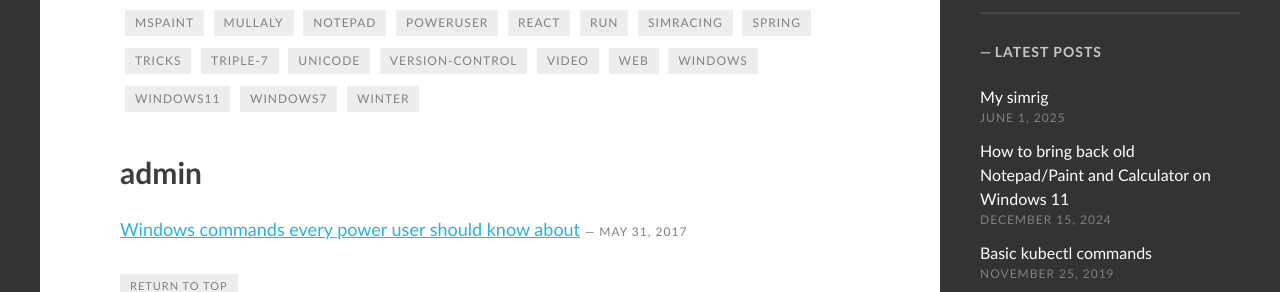
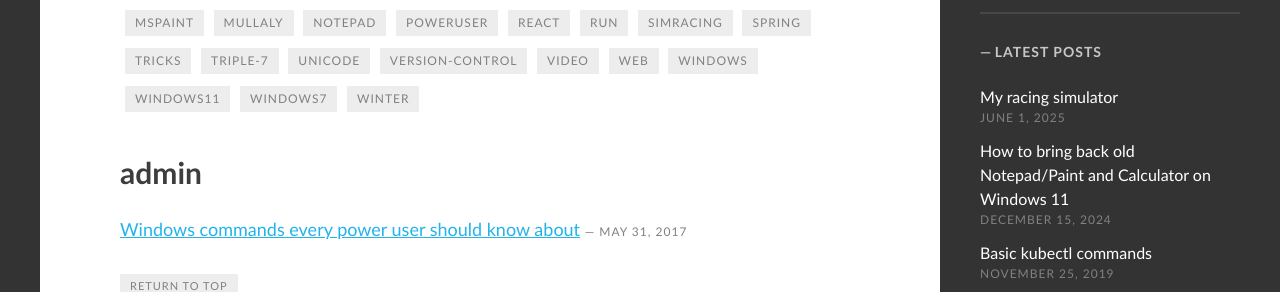
Before and after one commit to mdavid626/blog, a Jekyll site: the page built from tags/index.html, in a window 1280 px wide and 900 px high, scrolled down 457 px. Shown: the part 173-465 px from the top of the window. Built offline with Jekyll 4.4.1, drawn with Linux system fonts in a browser that asks for light colours; some web fonts are replaced; some of the changed text lies outside the part shown.

Commit message:
Fix name

```diff
--- a/_posts/2025-06-01-My-simrig.md
+++ b/_posts/2025-06-01-My-simrig.md
@@ -1,6 +1,6 @@
 ---
 layout: post
-title:  "My simrig"
+title:  "My racing simulator"
 date:   2025-06-01
 banner_image: simrig_banner.jpg
 tags: [simracing]
```
